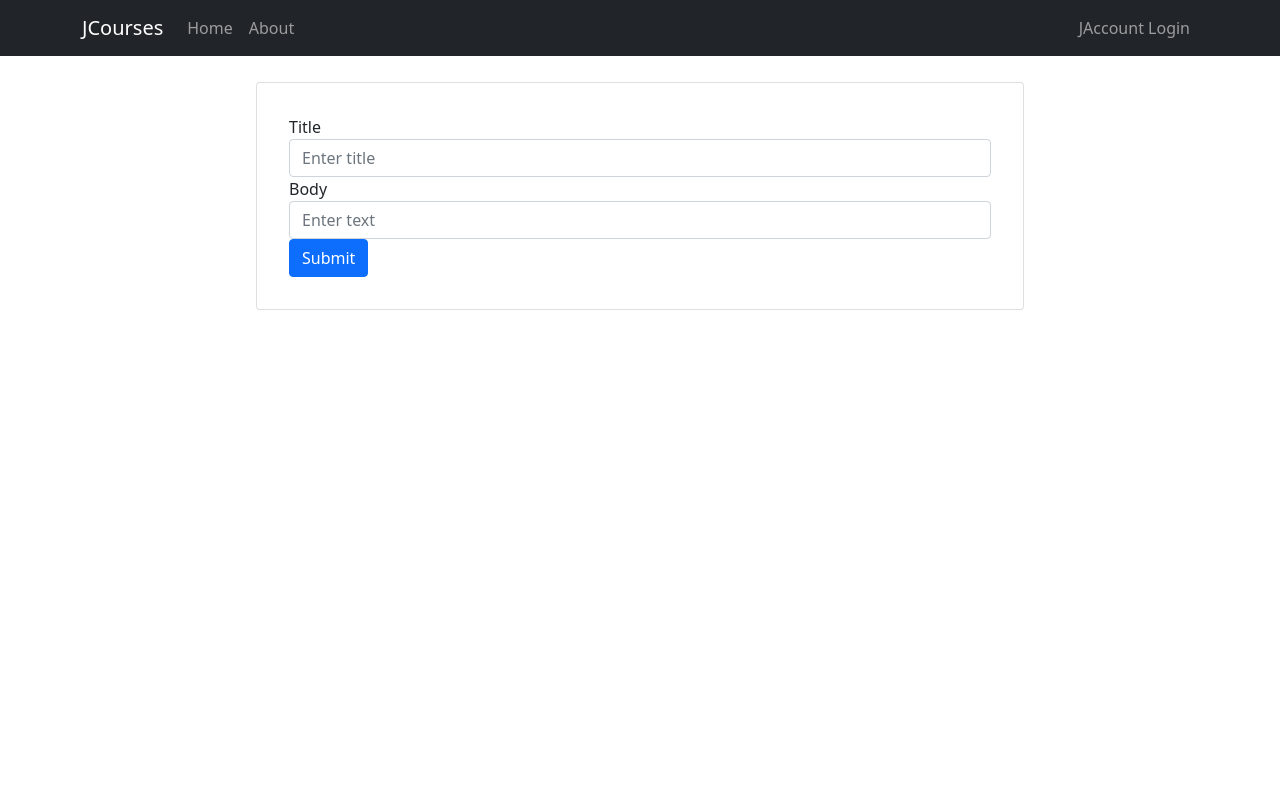
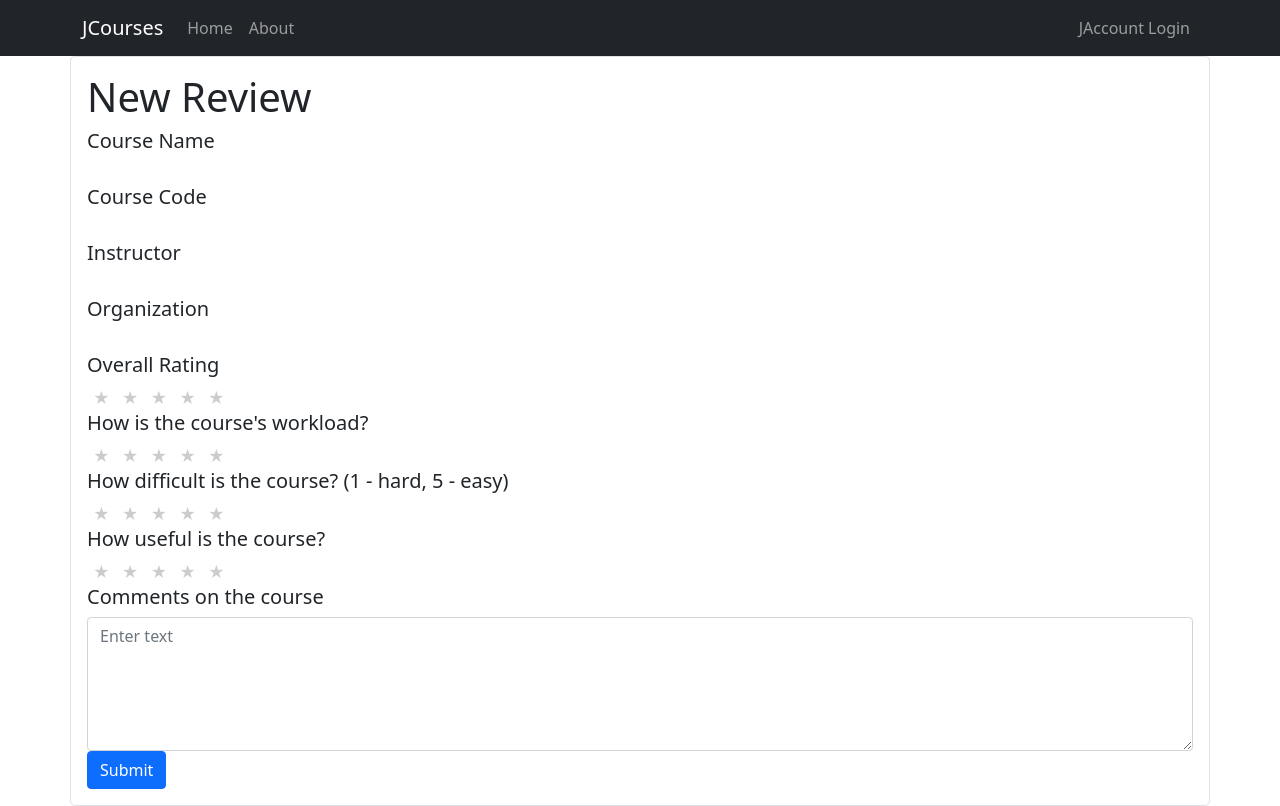
Before and after one commit to SJTU-Software-Engineering-Project/jcourses-frontend, a React (Create React App) app: page /courses/1/new-review in a window 1280 px wide. Built offline with nearby package versions, Linux system fonts and the light colour scheme; no server answers.

Commit message:
course selector and create ratings

```diff
--- a/src/App.js
+++ b/src/App.js
@@ -11,6 +11,7 @@ import LoginRedirectPage from "./components/LoginRedirectPage";
 import LogoutRedirectPage from "./components/LogoutRedirectPage";
 
 import Navbar from "./components/Navbar";
+import CourseSelector from "./components/CourseSelector";
 
 const config = require('./utils/config');
 
@@ -46,7 +47,7 @@ function App() {
           <Route path="new-review" element={<CreateReviewPage />} /> {/* Route for writing a new review with auto-filled course info */}
         </Route>
 
-        <Route path="new-review" element={<CreateReviewPage />} /> {/* Route for writing a review without auto-filled course info */}
+        <Route path="new-review" element={<CourseSelector />} /> {/* Route for writing a review without auto-filled course info */}
 
       </Routes>
     </BrowserRouter>
--- /dev/null
+++ b/src/components/CourseSelector.js
@@ -0,0 +1,66 @@
+import { useEffect, useState } from "react";
+import axios from 'axios';
+import Container from "react-bootstrap/Container";
+import { Form } from "react-bootstrap";
+import { useNavigate } from "react-router-dom";
+
+const config = require('../utils/config');
+
+export default function CourseSelector() {
+    const [courses, setCourses] = useState([]);
+    const [isLoading, setIsLoading] = useState(true);
+    const [validated, setValidated] = useState(false);
+    const [courseID, setCourseID] = useState();
+    const navigate = useNavigate();
+
+    //TO BE IMPLEMENTED: term selector
+    const reqUrl = `${config.API_URL}/courses/me?term=2021-2022-1`;
+    const token = "Bearer " + localStorage.getItem("access_token");
+    console.log("Token ", token);
+
+    useEffect(() => {
+        axios
+            .get(reqUrl, {
+                headers: {
+                    authorization: token,
+                }
+            })
+            .then((res) => {
+                console.log(res.data);
+                console.log(res.data.data);
+                setIsLoading(false);
+                setCourses(res.data.data);
+            })
+            .catch((error) => {
+                console.log("error " + JSON.stringify(error.response));
+            });
+      }, [reqUrl, token, setIsLoading, setCourses]);
+
+     function handleSubmit(e) {
+        navigate(`/courses/${courseID}/new-review`);
+    }
+    function handleSelect(e) {
+        console.log("e.target.value", e.target.value);
+        setCourseID(e.target.value);
+        setValidated(true);
+    }
+
+    return (
+        <Container className="p-3 border rounded-3">
+            <h1>Select a course to review</h1>
+            <Form id='courseSelector' onSubmit={handleSubmit} >
+                <Form.Select onChange={handleSelect} disabled={isLoading}>
+                    <option key="default" value="" hidden>select a course...</option>
+                    {
+                        courses.map(course =>
+                            <option key={course.bsid} value={course.bsid}>({course.course.code}) {course.course.name}</option>
+                        )
+                    }
+                </Form.Select>
+                <button type='submit' className='btn btn-primary' disabled={!validated}>
+						Submit
+				</button>
+            </Form>
+        </Container>
+    );
+  };
--- a/src/components/CreateReviewPage.js
+++ b/src/components/CreateReviewPage.js
@@ -1,103 +1,178 @@
-import React, { useState } from 'react';
-import { Form } from 'react-bootstrap';
+//TO BE IMPLEMENTED: term selector
 
-function validateDate (date) {
-	if (date === '') {
-		return true;
-	} else if (new Date(date).toString() === 'Invalid Date') {
-		return false;
-	}
-	return true;
-}
+import React, { useState, useEffect } from 'react';
+import { Form, Container } from 'react-bootstrap';
+import axios from 'axios';
+import { useParams } from "react-router-dom";
+import StarRating from './StarRating';
+
+const config = require('../utils/config');
 
 export default function CreateReviewPage() {
-	const [popup, setPopup] = useState({});
-	//const params = new URLSearchParams(props.location.search);
-	async function handleClickPost(e) {
-		e.preventDefault();
-		const formElement = e.currentTarget;
-		const formData = new FormData(formElement);
-		const title = formData.get('title');
-		const body = formData.get('body');
-		const date = formData.get('date');
+	const [isLoading, setIsLoading] = useState(true);
+	const [course, setCourse] = useState();
 
-		if (!validateDate(date)) {
-			setPopup({
-				message: 'Please enter a valid date and time or leave field empty'
-			});
-			formElement.querySelector('input[name="date"]').value = '';
-			return;
-		}
-		const reqBody = { title, body };
-		if (date !== '') {
-			reqBody.date = date;
-		}
-		// const res = await api.sendPostSubmitRequest(reqBody);
-		// if (res.status === 200) {
-		// 	if (res.data !== 'OK') {
-		// 		history.push(`/posts/${res.data}`);
-		// 	} else {
-		// 		history.push('/');
-		// 	}
-		// } else if (res.status === 401) {
-		// 	setPopup({ message: 'Invalid credentials. Please login again.' });
-		// } else {
-		// 	setPopup({ message: 'Sorry something went wrong.' });
-		// }
-	}
+	const [overallRating, setOverallRating] = useState(0);
+	const [overallHover, setOverallHover] = useState(0);
+	const [overallValidate, setOverallValidate] = useState(true);
+	const [workloadRating, setWorkloadRating] = useState(0);
+	const [workloadHover, setWorkloadHover] = useState(0);
+	const [workloadValidate, setWorkloadValidate] = useState(true);
+	const [easinessRating, setEasinessRating] = useState(0);
+	const [easinessHover, setEasinessHover] = useState(0);
+	const [easinessValidate, setEasinessValidate] = useState(true);
+	const [usefulnessRating, setUsefulnessRating] = useState(0);
+	const [usefulnessHover, setUsefulnessHover] = useState(0);
+	const [usefulnessValidate, setUsefulnessValidate] = useState(true);
 
-	async function handleClickComment(e) {
+	const {courseId} = useParams();
+	const reqUrl = `${config.API_URL}/courses/${courseId}`;
+	const postReqUrl = `${config.API_URL}/ratings`;
+    const token = "Bearer " + localStorage.getItem("access_token");
+
+	useEffect(() => {
+        axios
+            .get(reqUrl, {
+                headers: {
+                    authorization: token,
+                }
+            })
+            .then((res) => {
+                console.log(res.data.data);
+				setCourse(res.data.data)
+                setIsLoading(false);
+            })
+            .catch((error) => {
+                console.log("error " + JSON.stringify(error.response));
+            });
+      }, [reqUrl, token, setIsLoading]);
+
+	async function handleSubmit(e) {
 		e.preventDefault();
 		const formElement = e.currentTarget;
 		const formData = new FormData(formElement);
 		const body = formData.get('body');
-		// const res = await api.sendPostSubmitRequest({
-		// 	title: 'Comment',
-		// 	body,
-		// 	parent: params.get('parentId')
-		// });
-		// if (res.status === 200) {
-		// 	history.push(`/posts/${params.get('originalId')}`);
-		// } else if (res.status === 401) {
-		// 	setPopup({ message: 'Invalid credentials. Please login again.' });
-		// } else {
-		// 	setPopup({ message: 'Sorry something went wrong.' });
-		// }
+
+		var flag = false;
+		if (overallRating === 0) {
+			setOverallValidate(false);
+			flag = true;
+		}
+		if (workloadRating === 0) {
+			setWorkloadValidate(false);
+			flag = true;
+		}
+		if (easinessRating === 0) {
+			setUsefulnessValidate(false);
+			flag = true;
+		}
+		if (usefulnessRating === 0) {
+			setUsefulnessValidate(false);
+			flag = true;
+		}
+		if (flag) {
+			return;
+		}
+
+		console.log({
+			"term": "2021-2022-1",
+			"courseId": courseId,
+			"overall": overallRating,
+			"workload": workloadRating,
+			"easiness": easinessRating,
+			"usefulness": usefulnessRating,
+			"advice": body,
+		  });
+
+		//term to be implemented
+		axios.post(postReqUrl, {
+			"term": "2021-2022-1",
+			"courseId": courseId,
+			"overall": overallRating,
+			"workload": workloadRating,
+			"easiness": easinessRating,
+			"usefulness": usefulnessRating,
+			"advice": body,
+		  })
+		  .then(function (response) {
+			console.log(response);
+		  })
+		  .catch(function (error) {
+			console.log(error);
+		  });
 	}
 	return (
-		<>
-			<div
-				style={{
-					'margin-left': '20%',
-					'margin-right': '20%',
-					'margin-top': '2%',
-					padding: '2em'
-				}}
-				className='card'
-			>
-				<Form
-					id='addPostForm'
-					onSubmit={
-						handleClickPost
-					}
-				>
-					{ (
-						<div className='form-group'>
-							<label>Title</label>
-							<Form.Control
-								name='title'
-								className='form-control'
-								id='title'
-								placeholder='Enter title'
-							/>
-						</div>
-					)}
-					<div className='form-group'>
-						<label>Body</label>
+		<Container className="p-3 border rounded-3">
+				<h1>New Review</h1>
+				<Form onSubmit={handleSubmit}>
+
+					<div>
+						<h5>Course Name</h5>
+						<label>{isLoading ? " " : course.name}</label>
+					</div>
+					<div>
+						<h5>Course Code</h5>
+						<label>{isLoading ? " " : course.code}</label>
+					</div>
+					<div>
+						<h5>Instructor</h5>
+						<label>{isLoading ? " " : course.teacher}</label>
+					</div>
+					<div>
+						<h5>Organization</h5>
+						<label>{isLoading ? " " : course.organize}</label>
+					</div>
+					<div>
+						<h5>Overall Rating</h5>
+						<StarRating
+						rating={overallRating}
+						setRating={setOverallRating}
+						hover={overallHover}
+						setHover={setOverallHover}
+						validate={overallValidate}
+						setValidate={setOverallValidate}
+						/>
+					</div>
+					<div>
+						<h5>How is the course's workload?</h5>
+						<StarRating
+						rating={workloadRating}
+						setRating={setWorkloadRating}
+						hover={workloadHover}
+						setHover={setWorkloadHover}
+						validate={workloadValidate}
+						setValidate={setWorkloadValidate}
+						/>
+					</div>
+					<div>
+						<h5>How difficult is the course? (1 - hard, 5 - easy)</h5>
+						<StarRating
+						rating={easinessRating}
+						setRating={setEasinessRating}
+						hover={easinessHover}
+						setHover={setEasinessHover}
+						validate={easinessValidate}
+						setValidate={setEasinessValidate}
+						/>
+					</div>
+					<div>
+						<h5>How useful is the course?</h5>
+						<StarRating
+						rating={usefulnessRating}
+						setRating={setUsefulnessRating}
+						hover={usefulnessHover}
+						setHover={setUsefulnessHover}
+						validate={usefulnessValidate}
+						setValidate={setUsefulnessValidate}
+						/>
+					</div>
+
+
+					<div>
+						<h5>Comments on the course</h5>
 						<Form.Control
-							name='body'
-							className='form-control'
-							id='body'
+							as="textarea" rows={5}
+							name = "body"
 							placeholder='Enter text'
 						/>
 					</div>
@@ -106,7 +181,6 @@ export default function CreateReviewPage() {
 						Submit
 					</button>
 				</Form>
-			</div>
-		</>
+		</Container>
 	);
 };
--- /dev/null
+++ b/src/components/StarRating.js
@@ -0,0 +1,26 @@
+import React, { useState } from "react";
+import "../styles/StarRating.css";
+
+function StarRating({rating, setRating, hover, setHover, validate, setValidate})  {
+  return (
+    <div >
+      {[...Array(5)].map((star, index) => {
+        index += 1;
+        return (
+          <button
+            type="button"
+            key={index}
+            className={index <= (hover || rating) ? "on" : "off"}
+            onClick={() => {setRating(index); setValidate(true)}}
+            onMouseEnter={() => setHover(index)}
+            onMouseLeave={() => setHover(rating)}
+          >
+            <span className="star">&#9733;</span>
+          </button>
+        );
+      })} {!validate &&<label style={{color:"red", fontWeight:"bold"}}>Required!</label>}
+    </div>
+  );
+};
+
+export default StarRating;
--- a/src/components/UserPage.js
+++ b/src/components/UserPage.js
@@ -1,7 +1,7 @@
 import { useEffect, useState } from "react";
 import axios from 'axios';
 import Container from "react-bootstrap/Container";
-import RatingList from "./RatingList";
+import UserRatingList from "./UserRatingList";
 
 
 const config = require('../utils/config');
@@ -35,7 +35,7 @@ export default function UserPage() {
     return (
         <Container className="p-3 border rounded-3">
         <h1>My Reviews</h1>
-        <RatingList isLoading={isLoading} ratings={ratings} parent='user'/>
+        <UserRatingList isLoading={isLoading} ratings={ratings} />
       </Container>
     );
   };
--- a/src/components/RatingList.js
+++ b/src/components/UserRatingList.js
@@ -2,7 +2,7 @@ import Spinner from "react-bootstrap/Spinner";
 import Container from "react-bootstrap/Container";
 import Card from "react-bootstrap/Card";
 
-export default function RatingList(props) {
+export default function UserRatingList(props) {
   return (
     <Container className="p-3 border rounded-3">
       {
@@ -23,7 +23,7 @@ export default function RatingList(props) {
             (
                 <>
                     <p>No reviews yet!</p>
-                    {props.parent === 'user' && <a href='new-review'>Create one here.</a>}
+                    <a href='new-review'>Create one here.</a>
                 </>
             )
         )
--- /dev/null
+++ b/src/styles/StarRating.css
@@ -0,0 +1,12 @@
+button {
+    background-color: transparent;
+    border: none;
+    outline: none;
+    cursor: pointer;
+  }
+  .on {
+    color: #000;
+  }
+  .off {
+    color: #ccc;
+  }
```
Also changed, not shown: src/components/CoursePage.js (+10 -1 lines).
